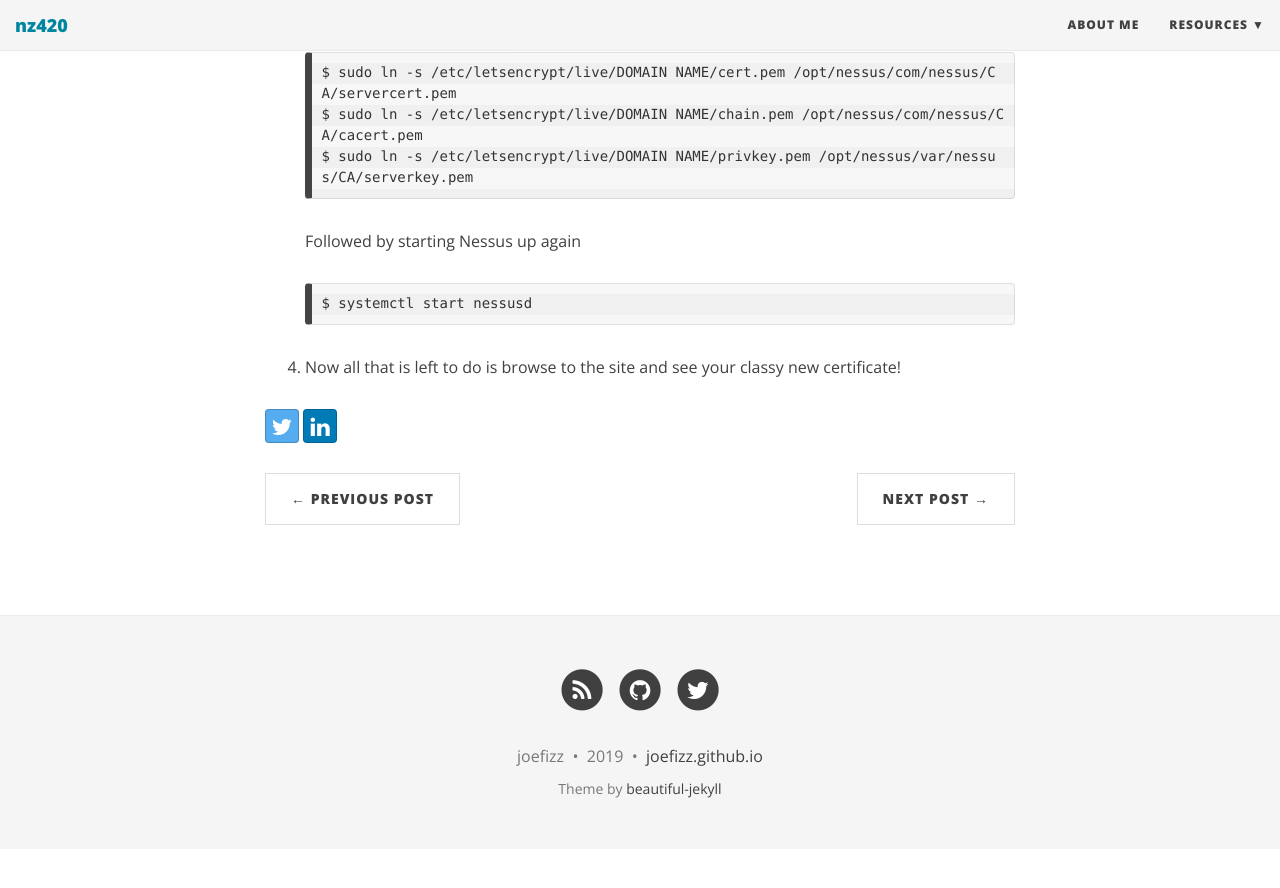
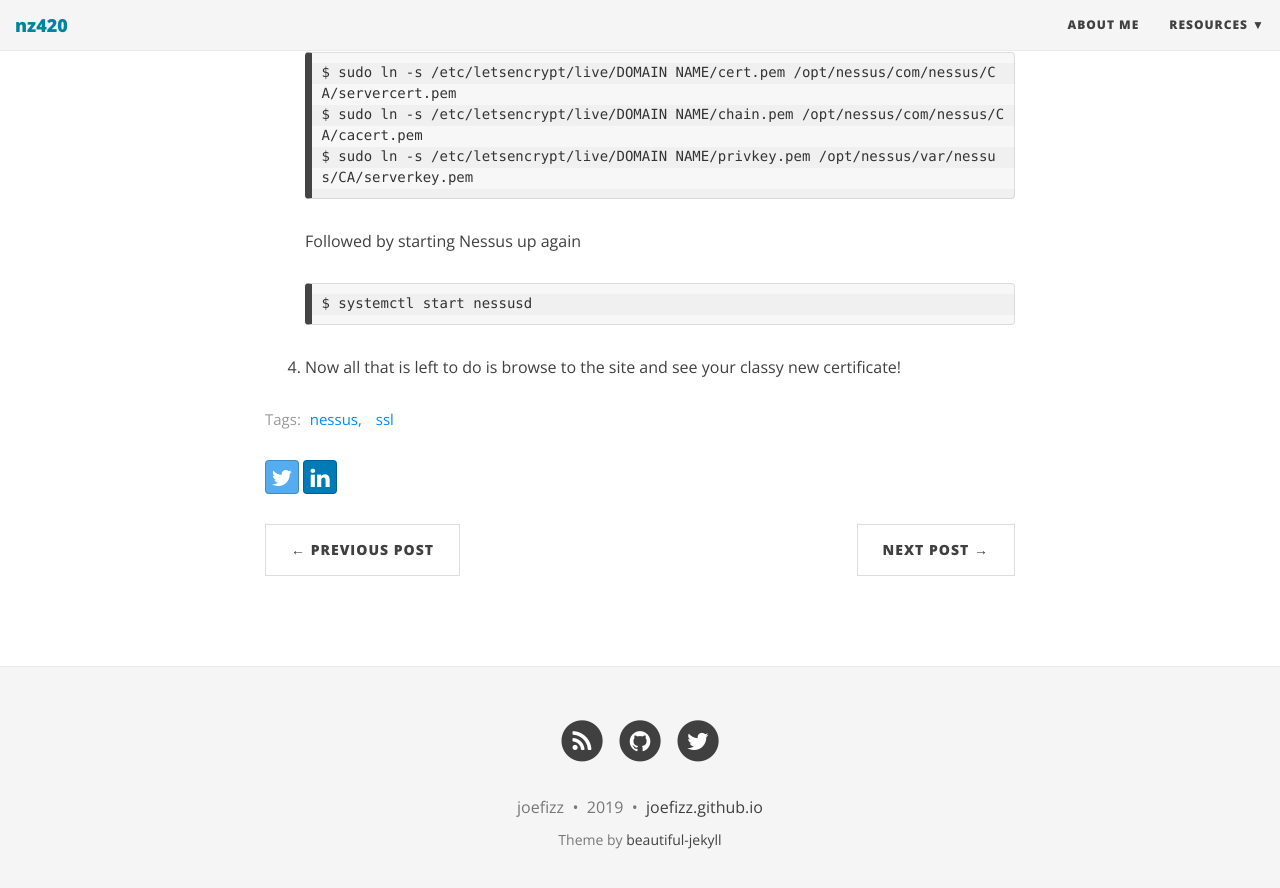
Before and after one commit to joefizz/joefizz.github.io, a Jekyll site: the page built from _posts/2019-11-21-Nessus SSL cert from letsencrypt.org.md, in a window 1280 px wide and 900 px high, scrolled down 2601 px. Shown: the top 888 px of the window. Built offline with Jekyll 4.4.1, drawn with Linux system fonts in a browser that asks for light colours; nearby versions of some CDN libraries; before the commit the page ends 3450 px from its top, so only the background shows below that.

Commit message:
added tags to nessus/ssl post

```diff
--- a/_posts/2019-11-21-Nessus SSL cert from letsencrypt.org.md
+++ b/_posts/2019-11-21-Nessus SSL cert from letsencrypt.org.md
@@ -1,6 +1,7 @@
 ---
 author: joseph
 title: Nessus SSL cert from letsencrypt.org
+tags: nessus, ssl
 ---
 
 We have Nessus set up on a cloud hosted server for shared use.  Access to it is restricted by IP address to only allow our VPN connections in so we are relatiely confident on the security of the connection.  However the security pop-up in the browser is annoying and if there's an easy way to fix a problem, you can be sure i'll ignore it until i'm looking for a distraction.
```
